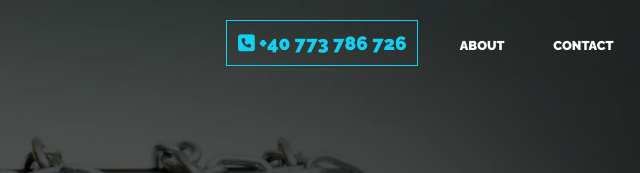
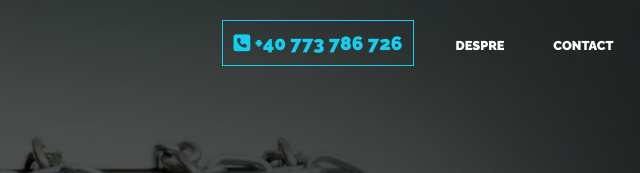
Before and after one commit to alexciu/divatz.ro, a website built with Parcel: page src/index.html in a window 1280 px wide. Shown: the top 173 px of the page, 628-1268 px from the left. Built offline with nearby package versions, Linux system fonts and the light colour scheme.

Commit message:
menu update

```diff
--- a/src/index.html
+++ b/src/index.html
@@ -43,7 +43,7 @@
 
       <ul>
         <li class="menu-phone"><a href="tel:+40773786726"><i class="fas fa-phone-square"></i> +40 773 786 726</a></li>
-        <li><a href="#about">About</a></li>
+        <li><a href="#about">Despre</a></li>
         <li><a href="#contact">Contact</a></li>
       </ul>
     </nav>
```
Also changed, not shown: src/service.html (+1 -1 lines).
